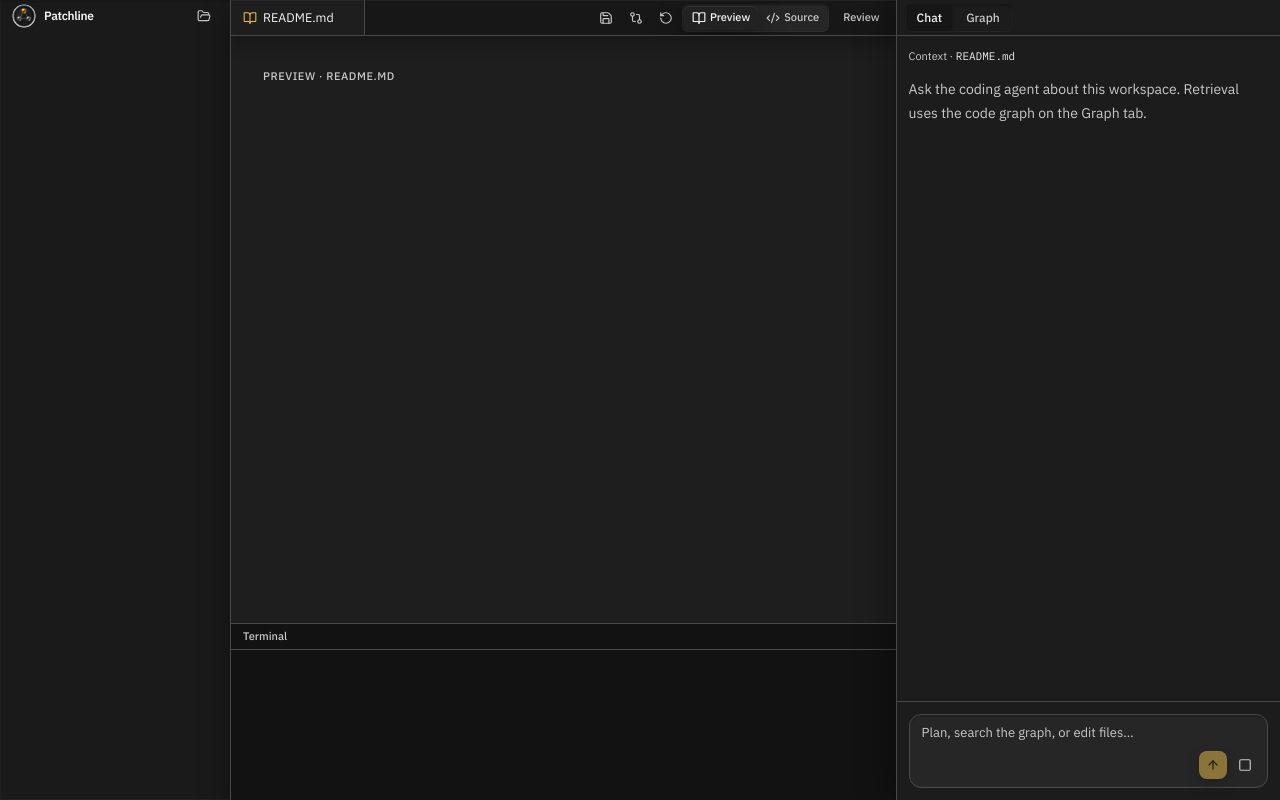
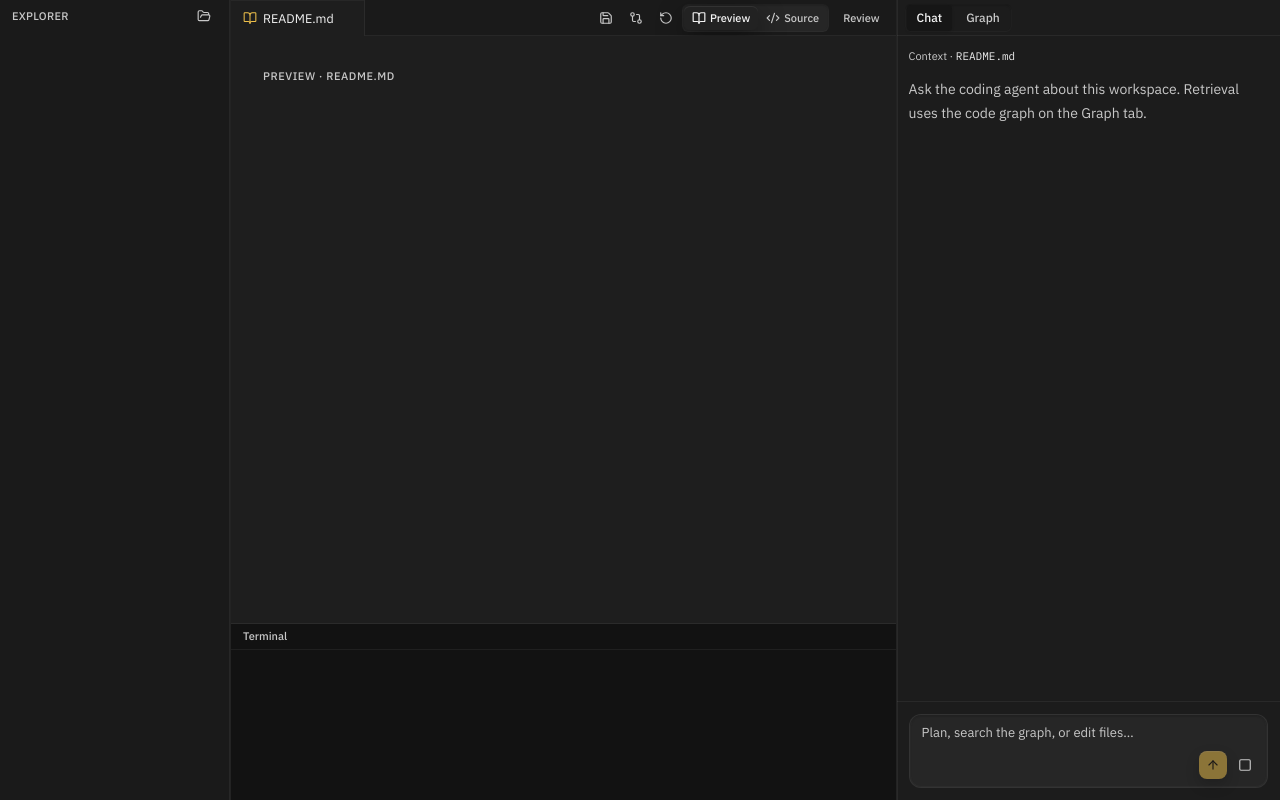
Before and after one commit to Lucimad007/adaptive-coding-ai-agent, a React (Vite) app in the folder apps/web/: page / in a window 1280 px wide. Built offline with nearby package versions, Linux system fonts and the light colour scheme.

Commit message:
Integrate a custom title bar and soften panel dividers.
Use frameless Electron chrome with in-app window controls, and Cursor-like hairline separators instead of heavy borders and shadows.

```diff
--- a/apps/web/src/components/GraphPane.tsx
+++ b/apps/web/src/components/GraphPane.tsx
@@ -30,7 +30,7 @@ export default function GraphPane({
             ? { background: "#f0c14b", border: "#f5d98a" }
             : walk.has(n.id)
               ? { background: "#333333", border: "#f0c14b" }
-              : { background: "#262626", border: "#484848" },
+              : { background: "#262626", border: "#2a2a2a" },
         shape: (n.kind === "file" ? "box" : "dot") as const,
       }));
       const idSet = new Set(nodes.map((n) => n.id));
--- a/apps/web/src/components/Ide.tsx
+++ b/apps/web/src/components/Ide.tsx
@@ -5,6 +5,7 @@ import ChatMarkdown from "./ChatMarkdown";
 import FileTree, { type FileEntry } from "./FileTree";
 import GraphPane from "./GraphPane";
 import TerminalPane from "./TerminalPane";
+import TitleBar from "./TitleBar";
 import { Badge } from "@/components/ui/badge";
 import { Button } from "@/components/ui/button";
 import { ResizableHandle, ResizablePanel, ResizablePanelGroup } from "@/components/ui/resizable";
@@ -49,7 +50,7 @@ const monacoBeforeMount: BeforeMount = (monaco) => {
       "scrollbarSlider.hoverBackground": "#8a8a8a99",
       "scrollbarSlider.activeBackground": "#c8c8c8aa",
       "editorWidget.background": "#222222",
-      "editorWidget.border": "#484848",
+      "editorWidget.border": "#2a2a2a",
     },
   });
 };
@@ -212,13 +213,11 @@ export default function Ide() {
   return (
     <TooltipProvider delayDuration={250}>
       <div className="surface-app flex h-screen min-h-0 min-w-0 flex-col overflow-hidden">
+        <TitleBar />
         <ResizablePanelGroup direction="horizontal" className="min-h-0 min-w-0 flex-1">
           <ResizablePanel defaultSize={18} minSize={10} maxSize={32} className="surface-sidebar min-w-0 overflow-hidden">
             <div className="flex h-8 items-center justify-between gap-2 px-3">
-              <div className="flex min-w-0 items-center gap-2">
-                <img src="/patchline-icon.png" alt="" className="size-6 rounded-full" />
-                <span className="truncate text-[12px] font-semibold tracking-tight text-foreground">Patchline</span>
-              </div>
+              <span className="text-[11px] font-medium uppercase tracking-wide text-muted-foreground">Explorer</span>
               <ToolBtn label="Open folder" onClick={() => api().pickWorkspace().then(loadTree)}>
                 <FolderOpen className="size-3.5" />
               </ToolBtn>
@@ -227,18 +226,18 @@ export default function Ide() {
               <FileTree entries={tree} onOpen={openFile} activePath={path} />
             </ScrollArea>
           </ResizablePanel>
-          <ResizableHandle className="hairline w-px" />
+          <ResizableHandle className="w-px" />
           <ResizablePanel defaultSize={52} minSize={28} className="surface-editor min-w-0 overflow-hidden">
             <ResizablePanelGroup direction="vertical" className="min-h-0 min-w-0">
               <ResizablePanel defaultSize={78} minSize={30} className="flex min-h-0 min-w-0 flex-col overflow-hidden bg-[var(--editor)]">
-                <div className="surface-chrome flex h-9 min-w-0 shrink-0 items-stretch overflow-hidden border-b">
+                <div className="surface-chrome flex h-9 min-w-0 shrink-0 items-stretch overflow-hidden">
                   <div className="flex min-w-0 flex-1 overflow-x-auto">
                     {openTabs.map((t) => (
                     <button
                       key={t}
                       onClick={() => openFile(t)}
                       className={cn(
-                        "group flex max-w-[180px] shrink-0 items-center gap-1.5 border-r px-3 text-[12.5px]",
+                        "group flex max-w-[180px] shrink-0 items-center gap-1.5 border-r border-border-subtle px-3 text-[12.5px]",
                         t === path && mode !== "diff"
                           ? "bg-[var(--editor)] text-foreground shadow-[0_1px_0_rgba(255,255,255,0.04)_inset]"
                           : "text-muted-foreground hover:text-foreground",
@@ -316,7 +315,7 @@ export default function Ide() {
                     />
                   ) : currentDiff ? (
                     <div className="flex h-full flex-col">
-                      <div className="flex gap-1 overflow-x-auto border-b px-2 py-1">
+                      <div className="flex gap-1 overflow-x-auto border-b border-border-subtle px-2 py-1">
                         {diffs.map((d, i) => (
                           <Button
                             key={d.path}
@@ -348,19 +347,19 @@ export default function Ide() {
                   )}
                 </div>
               </ResizablePanel>
-              <ResizableHandle className="hairline h-px" />
+              <ResizableHandle className="h-px" />
               <ResizablePanel defaultSize={22} minSize={10} className="min-h-0 min-w-0 overflow-hidden bg-[var(--code)]">
-                <div className="border-b px-3 py-1 text-[11px] font-medium text-muted-foreground">Terminal</div>
+                <div className="border-b border-border-subtle px-3 py-1 text-[11px] font-medium text-muted-foreground">Terminal</div>
                 <div className="h-[calc(100%-28px)] min-w-0 overflow-hidden">
                   <TerminalPane />
                 </div>
               </ResizablePanel>
             </ResizablePanelGroup>
           </ResizablePanel>
-          <ResizableHandle className="hairline w-px" />
+          <ResizableHandle className="w-px" />
           <ResizablePanel defaultSize={30} minSize={18} maxSize={48} className="surface-chat flex min-w-0 flex-col overflow-hidden">
             <Tabs defaultValue="chat" className="flex h-full min-h-0 min-w-0 flex-col overflow-hidden">
-              <div className="flex h-9 items-center border-b px-2">
+              <div className="flex h-9 items-center border-b border-border-subtle px-2">
                 <TabsList className="h-7 bg-transparent">
                   <TabsTrigger value="chat" className="text-[12px]">
                     Chat
@@ -379,7 +378,7 @@ export default function Ide() {
                       </p>
                     ) : null}
                     {plan.length > 0 ? (
-                      <ul className="surface-inset space-y-1.5 rounded-md border p-2">
+                      <ul className="surface-inset space-y-1.5 rounded-md border border-border-subtle p-2">
                         {plan.map((s) => (
                           <li key={s.id} className="flex items-start gap-2 text-xs">
                             <Badge variant={planVariant(s.status)}>{s.status}</Badge>
@@ -412,8 +411,8 @@ export default function Ide() {
                     <div ref={chatEnd} />
                   </div>
                 </ScrollArea>
-                <div className="min-w-0 shrink-0 border-t p-3">
-                  <div className="surface-inset relative min-w-0 rounded-xl border focus-within:border-ring focus-within:shadow-[0_0_0_1px_var(--ring)]">
+                <div className="min-w-0 shrink-0 border-t border-border-subtle p-3">
+                  <div className="surface-inset relative min-w-0 rounded-xl border border-border-subtle focus-within:border-ring focus-within:shadow-[0_0_0_1px_var(--ring)]">
                     <Textarea
                       value={prompt}
                       onChange={(e) => setPrompt(e.target.value)}
--- /dev/null
+++ b/apps/web/src/components/TitleBar.tsx
@@ -0,0 +1,93 @@
+import { useCallback, useEffect, useState, type ReactNode } from "react";
+import { Minus, Square, X } from "lucide-react";
+import { cn } from "@/lib/utils";
+
+function chrome() {
+  return window.harness;
+}
+
+export default function TitleBar() {
+  const api = chrome();
+  const [maximized, setMaximized] = useState(false);
+
+  useEffect(() => {
+    const h = window.harness;
+    if (!h?.isWindowMaximized) return;
+    h.isWindowMaximized().then(setMaximized).catch(() => undefined);
+    return h.onWindowMaximized?.(setMaximized);
+  }, []);
+
+  if (!api?.platform) return null;
+
+  const isMac = api.platform === "darwin";
+
+  const onDoubleClick = useCallback(() => {
+    api.maximizeWindow?.();
+  }, [api]);
+
+  const controls = (
+    <div className={cn("titlebar-no-drag flex h-full shrink-0 items-stretch", isMac ? "order-first" : "order-last")}>
+      <WinBtn label="Minimize" onClick={() => api.minimizeWindow?.()} className="hover:bg-accent">
+        <Minus className="size-3.5" strokeWidth={1.5} />
+      </WinBtn>
+      <WinBtn
+        label={maximized ? "Restore" : "Maximize"}
+        onClick={() => api.maximizeWindow?.()}
+        className="hover:bg-accent"
+      >
+        {maximized ? (
+          <span className="relative block size-3">
+            <Square className="absolute inset-0 size-3" strokeWidth={1.5} />
+            <Square className="absolute bottom-0 right-0 size-2 translate-x-0.5 translate-y-0.5" strokeWidth={1.5} />
+          </span>
+        ) : (
+          <Square className="size-3" strokeWidth={1.5} />
+        )}
+      </WinBtn>
+      <WinBtn label="Close" onClick={() => api.closeWindow?.()} className="hover:bg-destructive hover:text-destructive-foreground">
+        <X className="size-3.5" strokeWidth={1.5} />
+      </WinBtn>
+    </div>
+  );
+
+  return (
+    <header
+      className="titlebar surface-chrome flex h-8 shrink-0 items-stretch select-none"
+      onDoubleClick={onDoubleClick}
+    >
+      {isMac ? controls : null}
+      <div className="flex min-w-0 flex-1 items-center gap-2 px-3">
+        <img src="/patchline-icon.png" alt="" className="titlebar-no-drag size-4 rounded-full" draggable={false} />
+        <span className="truncate text-[12px] font-semibold tracking-tight text-foreground">Patchline</span>
+      </div>
+      {!isMac ? controls : null}
+    </header>
+  );
+}
+
+function WinBtn({
+  label,
+  onClick,
+  className,
+  children,
+}: {
+  label: string;
+  onClick: () => void;
+  className?: string;
+  children: React.ReactNode;
+}) {
+  return (
+    <button
+      type="button"
+      aria-label={label}
+      title={label}
+      onClick={onClick}
+      className={cn(
+        "titlebar-no-drag inline-flex w-11 items-center justify-center text-muted-foreground transition-colors",
+        className,
+      )}
+    >
+      {children}
+    </button>
+  );
+}
--- a/apps/web/src/components/ui/resizable.tsx
+++ b/apps/web/src/components/ui/resizable.tsx
@@ -18,7 +18,7 @@ const ResizableHandle = ({
 }: React.ComponentProps<typeof ResizablePrimitive.PanelResizeHandle> & { withHandle?: boolean }) => (
   <ResizablePrimitive.PanelResizeHandle
     className={cn(
-      "relative flex w-px items-center justify-center bg-border after:absolute after:inset-y-0 after:left-1/2 after:w-1 after:-translate-x-1/2 focus-visible:outline-none data-[panel-group-direction=vertical]:h-px data-[panel-group-direction=vertical]:w-full data-[panel-group-direction=vertical]:after:left-0 data-[panel-group-direction=vertical]:after:h-1 data-[panel-group-direction=vertical]:after:w-full data-[panel-group-direction=vertical]:after:translate-x-0 data-[panel-group-direction=vertical]:after:-translate-y-1/2",
+      "panel-divider relative flex w-px items-center justify-center after:absolute after:inset-y-0 after:left-1/2 after:w-1 after:-translate-x-1/2 focus-visible:outline-none data-[panel-group-direction=vertical]:h-px data-[panel-group-direction=vertical]:w-full data-[panel-group-direction=vertical]:after:left-0 data-[panel-group-direction=vertical]:after:h-1 data-[panel-group-direction=vertical]:after:w-full data-[panel-group-direction=vertical]:after:translate-x-0 data-[panel-group-direction=vertical]:after:-translate-y-1/2",
       className,
     )}
     {...props}
--- a/apps/web/src/harness.d.ts
+++ b/apps/web/src/harness.d.ts
@@ -11,6 +11,12 @@ export type AgentEvent = {
 };
 
 export type HarnessApi = {
+  platform?: "win32" | "darwin" | "linux";
+  minimizeWindow?: () => Promise<void>;
+  maximizeWindow?: () => Promise<void>;
+  closeWindow?: () => Promise<void>;
+  isWindowMaximized?: () => Promise<boolean>;
+  onWindowMaximized?: (cb: (maximized: boolean) => void) => () => void;
   tree: () => Promise<{ tree: unknown[] }>;
   read: (rel: string) => Promise<{ path: string; content: string }>;
   write: (rel: string, content: string) => Promise<{ ok: boolean }>;
--- a/apps/web/src/styles.css
+++ b/apps/web/src/styles.css
@@ -20,6 +20,7 @@
   --color-destructive: var(--destructive);
   --color-destructive-foreground: var(--destructive-foreground);
   --color-border: var(--border);
+  --color-border-subtle: var(--border-subtle);
   --color-input: var(--input);
   --color-ring: var(--ring);
   --color-success: var(--success);
@@ -52,8 +53,9 @@
   --accent-foreground: #f5f5f5;
   --destructive: #ff6b6b;
   --destructive-foreground: #1a0808;
-  --border: #484848;
-  --input: #484848;
+  --border-subtle: rgba(255, 255, 255, 0.06);
+  --border: #2a2a2a;
+  --input: #333333;
   --ring: #f0c14b;
   --success: #5ee0a0;
   --success-foreground: #04140c;
@@ -66,7 +68,7 @@
   --editor: #1e1e1e;
   --chat: #1c1c1c;
   --elev-raised: 0 1px 0 rgba(255, 255, 255, 0.07) inset, 0 10px 28px rgba(0, 0, 0, 0.45);
-  --elev-inset: inset 0 1px 2px rgba(0, 0, 0, 0.45), inset 0 0 0 1px rgba(255, 255, 255, 0.04);
+  --elev-inset: inset 0 1px 2px rgba(0, 0, 0, 0.35), inset 0 0 0 1px rgba(255, 255, 255, 0.03);
   --elev-float: 0 12px 36px rgba(0, 0, 0, 0.4), 0 1px 0 rgba(255, 255, 255, 0.06) inset;
 }
 
@@ -84,7 +86,7 @@ body {
 }
 
 * {
-  border-color: var(--border);
+  border-color: var(--border-subtle);
 }
 
 * {
@@ -126,22 +128,21 @@ body {
 
 .surface-sidebar {
   background: var(--sidebar);
-  box-shadow: var(--elev-inset);
+  box-shadow: inset -1px 0 0 var(--border-subtle);
 }
 
 .surface-editor {
   background: var(--editor);
-  box-shadow: var(--elev-raised);
 }
 
 .surface-chat {
   background: var(--chat);
-  box-shadow: -12px 0 28px rgba(0, 0, 0, 0.28);
+  box-shadow: inset 1px 0 0 var(--border-subtle);
 }
 
 .surface-chrome {
-  background: color-mix(in srgb, var(--sidebar) 88%, #000);
-  box-shadow: 0 1px 0 rgba(255, 255, 255, 0.05) inset, 0 8px 16px rgba(0, 0, 0, 0.25);
+  background: var(--sidebar);
+  box-shadow: inset 0 -1px 0 var(--border-subtle);
 }
 
 .surface-inset {
@@ -152,9 +153,28 @@ body {
 .surface-code {
   background: var(--code);
   box-shadow: var(--elev-inset);
-  border-color: var(--border);
+  border-color: var(--border-subtle);
+}
+
+.panel-divider {
+  flex-shrink: 0;
+  background: var(--border-subtle);
+  transition: background-color 120ms ease;
+}
+
+.panel-divider:hover,
+.panel-divider[data-resize-handle-active] {
+  background: rgba(255, 255, 255, 0.1);
 }
 
 .hairline {
-  background: var(--border);
+  background: var(--border-subtle);
 }
+
+.titlebar {
+  -webkit-app-region: drag;
+}
+
+.titlebar-no-drag {
+  -webkit-app-region: no-drag;
+}
```
Also changed, not shown: 2 other files (tests, documents, lock files or other folders).
